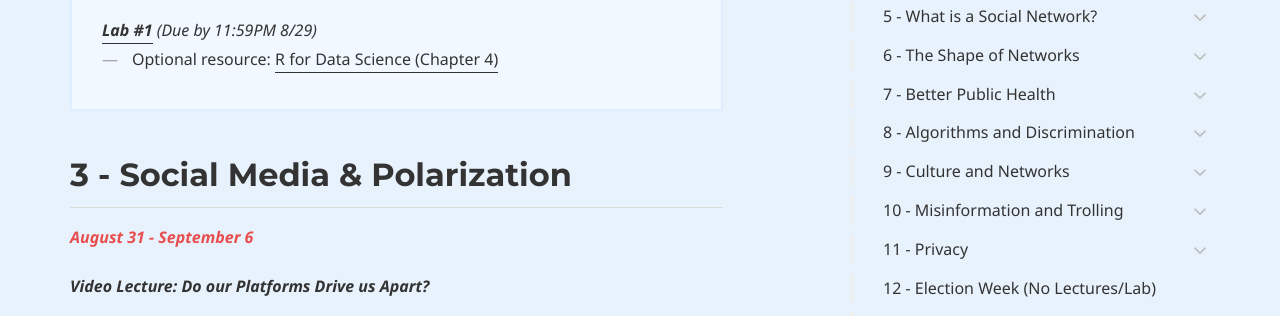
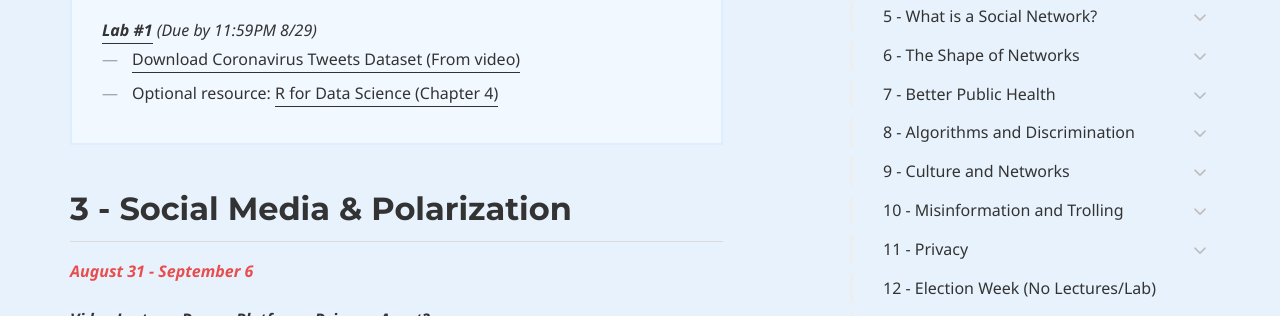
Before and after one commit to dssoc/dssoc.github.io, a Jekyll site: the page built from schedule.md, in a window 1280 px wide and 900 px high, scrolled down 3230 px, cut to the strip 212-528 px from the top of the window. Built offline with Jekyll 4.4.1, drawn with Linux system fonts in a browser that asks for light colours; some web fonts are replaced.

Commit message:
Update schedule.md

```diff
--- a/schedule.md
+++ b/schedule.md
@@ -95,6 +95,7 @@
 
 <i><b><a href = "https://htmlpreview.github.io/?https://github.com/dssoc/dssoc.github.io/blob/master/assignments/Lab_1.html">Lab #1</a></b> (Due by 11:59PM 8/29)</i> <br/>
 <ul>
+    <li><a href="https://github.com/dssoc/dssoc.github.io/raw/master/datasets/Coronavirus_Tweets.Rdata">Download Coronavirus Tweets Dataset (From video)</a></li>
     <li>Optional resource: <a href="https://r4ds.had.co.nz/workflow-basics.html">R for Data Science (Chapter 4)</a></li>
 </ul>
 </div>
```
